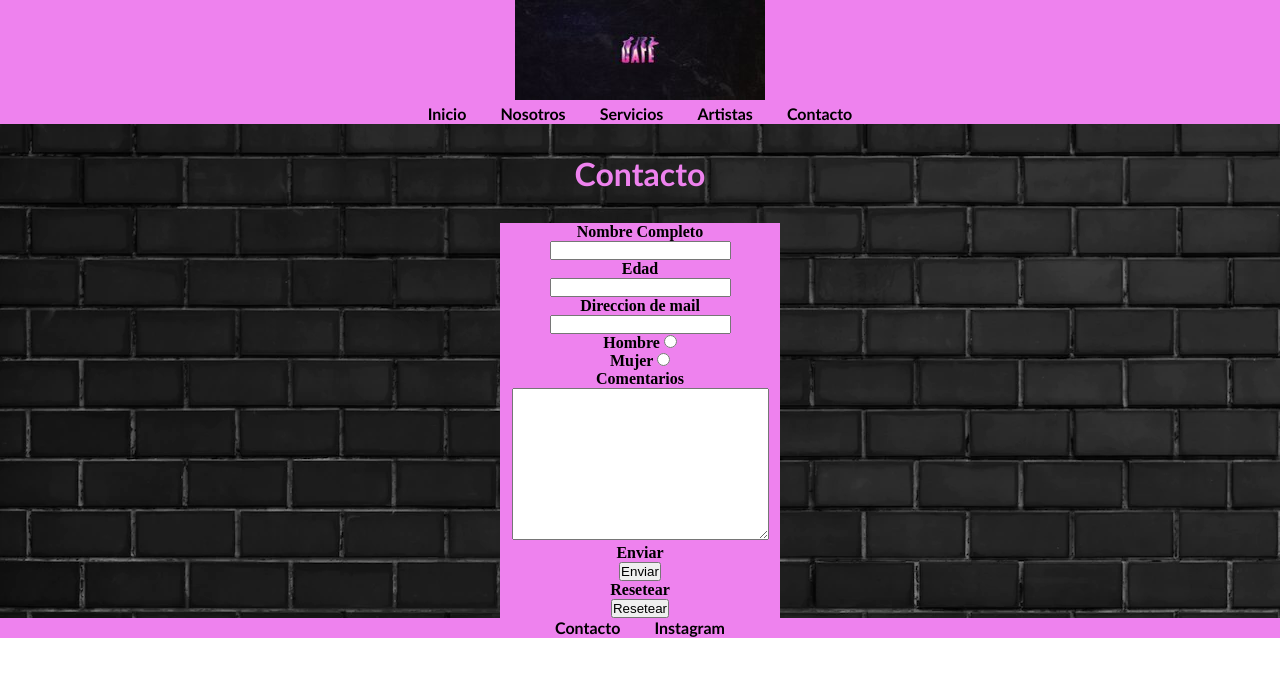
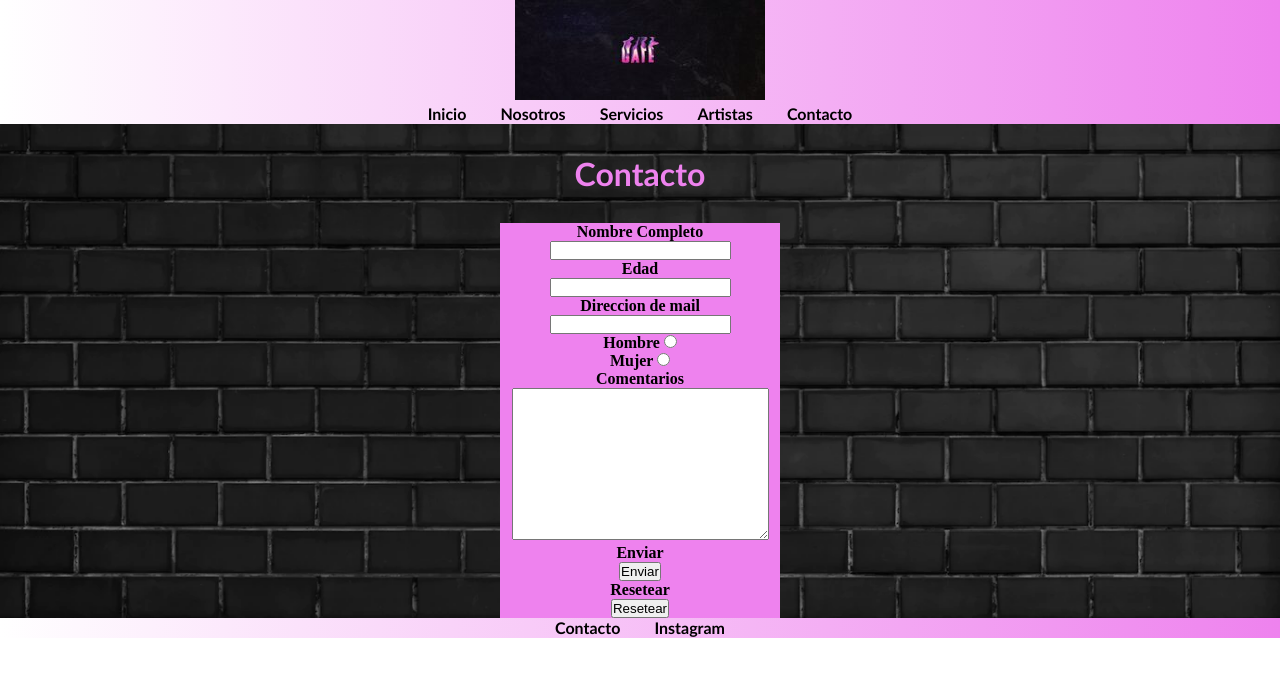
Before and after one commit to ramiroamaral10/paginawebcoderramiro, a plain HTML site: page pages/contacto.html in a window 1280 px wide. Drawn offline with Linux system fonts and the light colour scheme.

Commit message:
arreglos animaciones

```diff
--- a/css/estilo.css
+++ b/css/estilo.css
@@ -6,6 +6,7 @@
 /* fondo del header*/
 .bgColor{
     background-color: violet;
+    background-image: linear-gradient(to left, violet,white);
 }
 /* arreglos de lista del nav*/
 nav li{
@@ -106,6 +107,8 @@ ul li p{
 
 .bgImg{
     background-image:url(../assets/img/mainfotoladrillo.jpg);
+    background-repeat: no-repeat;
+    background-size: cover;
 
 
 
```
Also changed, not shown: pages/artistas.html (+4 -1 lines).
